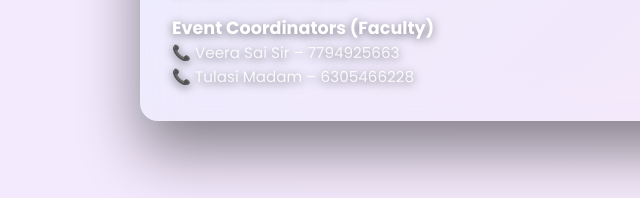
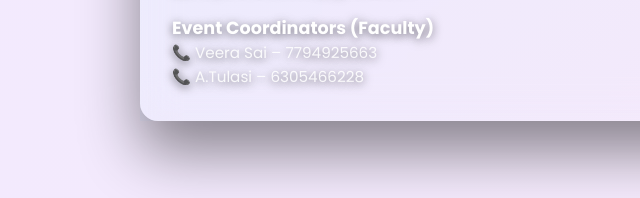
Before and after one commit to venusaiteja/Robofest_girish_upd, a plain HTML site: page index.html in a window 1280 px wide. Shown: the part 4095-4293 px from the top of the page, 0-640 px from the left. Drawn offline with Linux system fonts and the light colour scheme.

Commit message:
Update index.html

```diff
--- a/index.html
+++ b/index.html
@@ -255,8 +255,8 @@
     <p>📧 deptofai.adckkd@gmail.com</p>
 
     <h3>Event Coordinators (Faculty)</h3>
-    <p>📞 Veera Sai Sir – 7794925663</p>
-    <p>📞 Tulasi Madam – 6305466228</p>
+    <p>📞 Veera Sai – 7794925663</p>
+    <p>📞 A.Tulasi – 6305466228</p>
   </div>
 </section>
 
```
